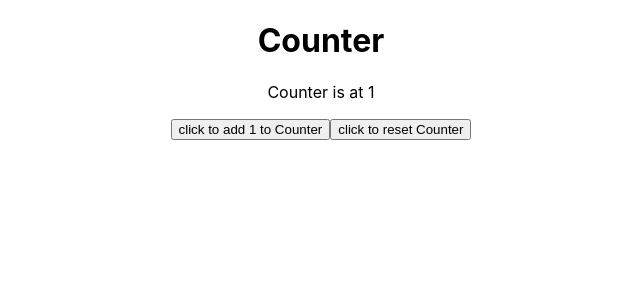
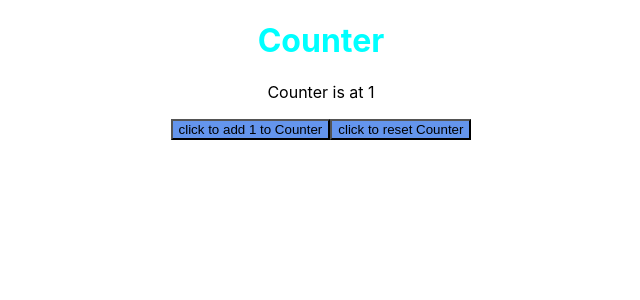
Before and after one commit to Gilaicohen/usestate, a React (Create React App) app in the folder usestate/: page / in a window 1280 px wide. Shown: the top 300 px of the page, without its empty margins (319-959 px from the left). Built offline with nearby package versions, Linux system fonts and the light colour scheme.

Commit message:
homework number 2

```diff
--- a/usestate/src/App.css
+++ b/usestate/src/App.css
@@ -2,37 +2,10 @@
   text-align: center;
 }
 
-.App-logo {
-  height: 40vmin;
-  pointer-events: none;
+button{
+  background:cornflowerblue ;
 }
 
-@media (prefers-reduced-motion: no-preference) {
-  .App-logo {
-    animation: App-logo-spin infinite 20s linear;
-  }
+h1{
+  color: aqua;
 }
-
-.App-header {
-  background-color: #282c34;
-  min-height: 100vh;
-  display: flex;
-  flex-direction: column;
-  align-items: center;
-  justify-content: center;
-  font-size: calc(10px + 2vmin);
-  color: white;
-}
-
-.App-link {
-  color: #61dafb;
-}
-
-@keyframes App-logo-spin {
-  from {
-    transform: rotate(0deg);
-  }
-  to {
-    transform: rotate(360deg);
-  }
-}
--- a/usestate/src/App.js
+++ b/usestate/src/App.js
@@ -5,7 +5,6 @@
 function App() {
   return (
     <div className="App">
-
      <Counter />
     </div>
 
```
